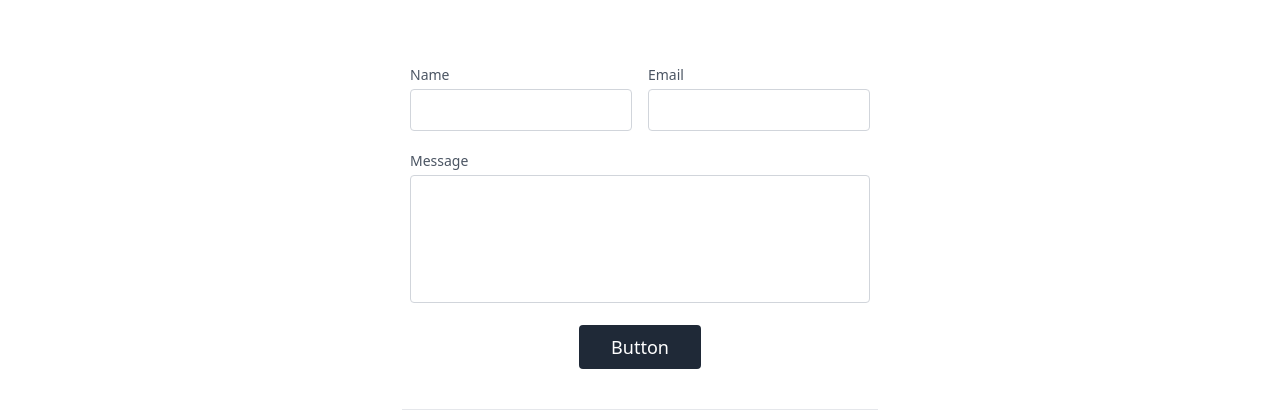
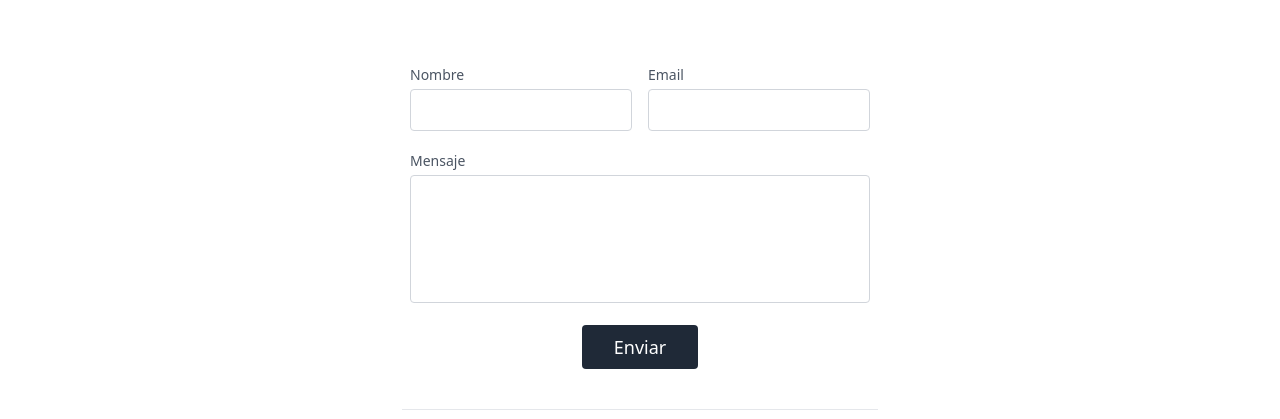
Before and after one commit to johnydeev/castro-jonathan-portfolio, a Next.js app: page / in a window 1280 px wide. Shown: the part 2211-2630 px from the top of the page. Built offline with nearby package versions, Linux system fonts and the light colour scheme.

Commit message:
Fix language

```diff
--- a/src/components/Contact.jsx
+++ b/src/components/Contact.jsx
@@ -19,7 +19,7 @@ const Contact = () => {
                         htmlFor="name"
                         className="leading-7 text-sm text-gray-600"
                       >
-                        Name
+                        Nombre
                       </label>
                       <input
                         type="text"
@@ -51,7 +51,7 @@ const Contact = () => {
                         htmlFor="message"
                         className="leading-7 text-sm text-gray-600"
                       >
-                        Message
+                        Mensaje
                       </label>
                       <textarea
                         id="message"
@@ -62,7 +62,7 @@ const Contact = () => {
                   </div>
                   <div className="p-2 w-full">
                     <button className="flex mx-auto text-white bg-gray-800 border-0 py-2 px-8 focus:outline-none hover:bg-gray-700 rounded text-lg">
-                      Button
+                      Enviar
                     </button>
                   </div>
                   <div className="p-2 w-full pt-8 mt-8 border-t border-gray-200 text-center">
```
